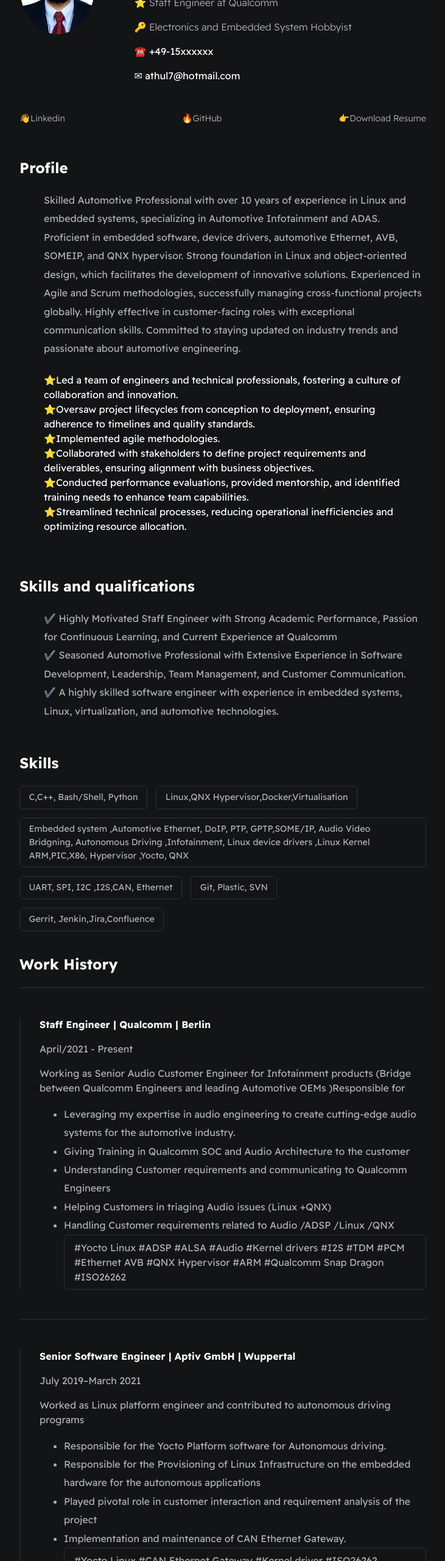
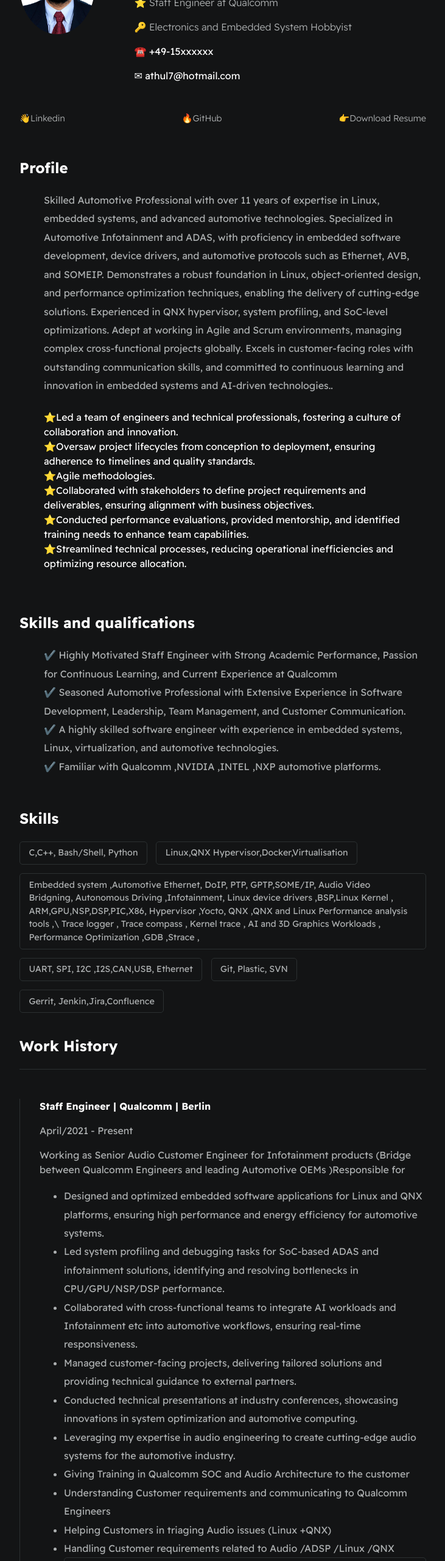
Before and after one commit to athul7pk/athul7pk.github.io, a plain HTML site: page index.html in a window 1280 px wide. Shown: the part 240-2800 px from the top of the page at 61% size, without its empty margins (274-1005 px from the left). Drawn offline with Linux system fonts and the light colour scheme.

Commit message:
Update on Q1-2025

```diff
--- a/index.html
+++ b/index.html
@@ -40,15 +40,16 @@
         <section class="section--page">
             <h2>Profile</h2>
             <ul id="qualifications--list">
-                <li>Skilled Automotive Professional with over 10 years of experience in Linux and embedded systems, specializing in Automotive Infotainment and ADAS.
-                    Proficient in embedded software, device drivers, automotive Ethernet, AVB, SOMEIP, and QNX hypervisor.
-                    Strong foundation in Linux and object-oriented design, which facilitates the development of innovative solutions.
-                    Experienced in Agile and Scrum methodologies, successfully managing cross-functional projects globally.
-                    Highly effective in customer-facing roles with exceptional communication skills.
-                    Committed to staying updated on industry trends and passionate about automotive engineering.</li><br>
+                <li>Skilled Automotive Professional with over 11 years of expertise in Linux, embedded systems, and advanced automotive technologies.
+                    Specialized in Automotive Infotainment and ADAS, with proficiency in embedded software development, device drivers,
+                    and automotive protocols such as Ethernet, AVB, and SOMEIP. Demonstrates a robust foundation in Linux, object-oriented design,
+                    and performance optimization techniques, enabling the delivery of cutting-edge solutions. Experienced in QNX hypervisor, system profiling,
+                    and SoC-level optimizations. Adept at working in Agile and Scrum environments, managing complex cross-functional projects globally.
+                    Excels in customer-facing roles with outstanding communication skills, and committed to continuous learning and innovation in embedded systems
+                    and AI-driven technologies..</li><br>
                     ⭐Led a team of engineers and technical professionals, fostering a culture of collaboration and innovation.<br>
                     ⭐Oversaw project lifecycles from conception to deployment, ensuring adherence to timelines and quality standards.<br>
-                    ⭐Implemented agile methodologies.<br>
+                    ⭐Agile methodologies.<br>
                     ⭐Collaborated with stakeholders to define project requirements and deliverables, ensuring alignment with business objectives.<br>
                     ⭐Conducted performance evaluations, provided mentorship, and identified training needs to enhance team capabilities.<br>
                     ⭐Streamlined technical processes, reducing operational inefficiencies and optimizing resource allocation.<br>
@@ -63,7 +64,7 @@
                 <li>✔️ Highly Motivated Staff Engineer with Strong Academic Performance, Passion for Continuous Learning, and Current Experience at Qualcomm </li>
                 <li>✔️ Seasoned Automotive Professional with Extensive Experience in Software Development, Leadership, Team Management, and Customer Communication.</li>
                 <li>✔️ A highly skilled software engineer with experience in embedded systems, Linux, virtualization, and automotive technologies. </li>
-
+                <li>✔️ Familiar with Qualcomm ,NVIDIA ,INTEL ,NXP automotive platforms. </li>
 
             </ul>
         </section>
@@ -82,12 +83,14 @@
 
                 <div class="card--techstack">
                     <span>Embedded system ,Automotive Ethernet, DoIP, PTP, GPTP,SOME/IP, Audio Video Bridgning,
-                        Autonomous Driving ,Infotainment, Linux device drivers ,Linux Kernel
-                        ARM,PIC,X86, Hypervisor ,Yocto, QNX</span>
+                         Autonomous Driving ,Infotainment, Linux device drivers ,BSP,Linux Kernel ,
+                        ARM,GPU,NSP,DSP,PIC,X86, Hypervisor ,Yocto, QNX ,QNX and Linux Performance analysis tools ,\
+                        Trace logger , Trace compass , Kernel trace , AI and 3D Graphics Workloads , Performance Optimization ,GDB ,Strace ,
+                        </span>
                 </div>
 
                 <div class="card--techstack">
-                    <span>UART, SPI, I2C ,I2S,CAN, Ethernet</span>
+                    <span>UART, SPI, I2C ,I2S,CAN,USB, Ethernet</span>
                 </div>
 
                 <div class="card--techstack">
@@ -111,6 +114,16 @@
                 <p>Working as Senior Audio Customer Engineer for Infotainment products
                    (Bridge between Qualcomm Engineers and leading Automotive OEMs )Responsible for </p>
                 <ul>
+                    <li>Designed and optimized embedded software applications for Linux and QNX platforms, ensuring high performance and energy efficiency for automotive systems.
+
+                    </li>
+
+                    <li>Led system profiling and debugging tasks for SoC-based ADAS and infotainment solutions, identifying and resolving bottlenecks in CPU/GPU/NSP/DSP performance.
+                    </li>
+                    <li>Collaborated with cross-functional teams to integrate AI workloads and Infotainment etc into automotive workflows, ensuring real-time responsiveness.
+                    </li>
+                    <li>Managed customer-facing projects, delivering tailored solutions and providing technical guidance to external partners.</li>
+                    <li>Conducted technical presentations at industry conferences, showcasing innovations in system optimization and automotive computing.</li>
                     <li>
                         Leveraging my expertise in audio engineering to create cutting-edge audio systems for the automotive industry.
                     </li>
@@ -197,7 +210,7 @@
 
 
                     <div class="card--techstack">
-                        <span>#Linux #C #Shell #CAN #Yocto #Hypervisor #QNX #Android #Linux drivers #ISO26262 #intel #ARM #Qualcomm Snap Dragon</span>
+                        <span>#Linux #C #Shell #CAN #Yocto #Hypervisor #QNX #Android #Linux drivers #ISO26262 #intel #ARM #Qualcomm Snap Dragon #ARM</span>
                     </div>
                 </ul>
             </div>
@@ -247,7 +260,22 @@
                 </ul>
             </div>
 
+            <div class="line-break"></div>
+            <div class="card--work-history">
+                <strong>Communication Skills</strong>
+                <ul>
 
+
+            <li>Excellent language skills: Part of the Project showcases meetings to represent team.           </li>
+            <li>Actively involved in customer requirement meetings and review meetings.                          </li>
+            <li>Skilled at clearly articulating technical concepts to non-technical stakeholders, ensuring
+                alignment and understanding of project goals. Adept at addressing customer concerns with
+                patience and professionalism, delivering effective solutions to enhance satisfaction .</li>
+            <li>Experienced in building strong client relationships by maintaining transparency, listening
+                actively, and fostering trust throughout project lifecycles.</li>
+
+    </ul>
+</div>
         <section id="work-history-wrapper"class="section--page">
             <h2>Academic History</h2>
 
```
Also changed, not shown: 1 other file.
